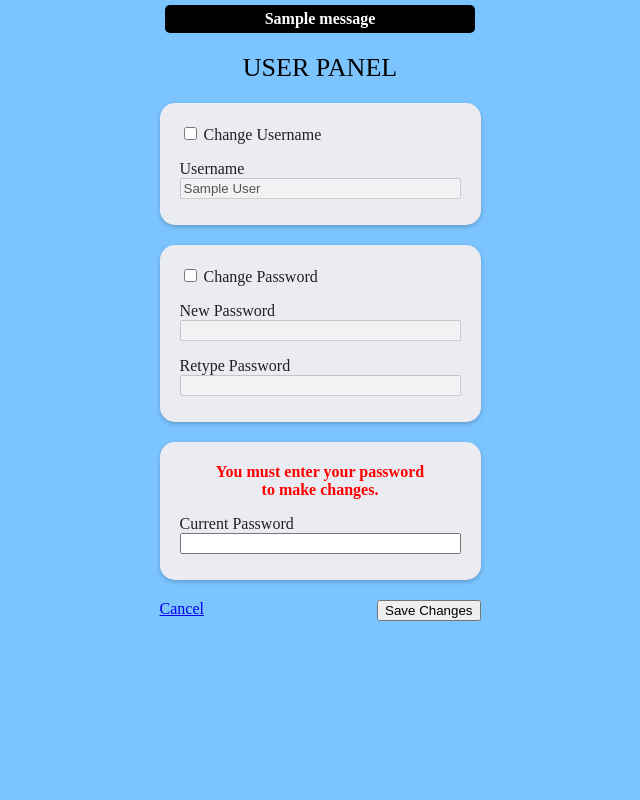
After one commit to imraf/Taskany-webapp, a Flask app: page /user-panel in a window 1280 px wide. The commit adds this page. Shown: the whole page, without its empty margins (320-960 px from the left). Run offline with Flask 2, Linux system fonts and the light colour scheme; the visitor is signed in with stand-in values (Sample User, id 1); one stand-in notice (Sample message) is shown.

Commit message:
Added basic user panel: can change name and password. Added message flashing for user panel and login page. Fixed bug in user.set_password which didn't actually save the new password.

```diff
--- a/webapp/taskany/app.py
+++ b/webapp/taskany/app.py
@@ -28,7 +28,7 @@ app.add_url_rule("/task/<string:task_id>", view_func=get_task)
 app.add_url_rule("/list/<string:list_id>", view_func=get_list)
 app.add_url_rule("/set-incoming-list", view_func=set_incoming_list, methods=['POST'])
 app.add_url_rule("/move-task", view_func=move_task, methods=['POST'])
-app.add_url_rule("/change-name/<new_name>", view_func=user_change_name)
+app.add_url_rule("/user-panel", view_func=user_panel, methods=['GET', 'POST'])
 
 if __name__ == "__main__":
     app.run(host="0.0.0.0", port=5000)
--- a/webapp/taskany/forms/forms.py
+++ b/webapp/taskany/forms/forms.py
@@ -1,6 +1,6 @@
 from flask_wtf import FlaskForm
 from wtforms import StringField, PasswordField, BooleanField, SubmitField
-from wtforms.validators import DataRequired
+from wtforms.validators import DataRequired, Optional, InputRequired
 
 class LoginForm(FlaskForm):
     username = StringField('Username', validators=[DataRequired()])
@@ -9,8 +9,12 @@ class LoginForm(FlaskForm):
     submit = SubmitField('Sign In')
 
 class UserPanel(FlaskForm):
-    username = StringField('Username', validators=[DataRequired()])
-    current_password = PasswordField('Password', validators=[DataRequired()])
-    new_password = PasswordField('New Password', validators=[DataRequired()])
-    new_password_retype = PasswordField('Retype Password', validators=[DataRequired()])
+    change_username = BooleanField('Change Username', default=False)
+    change_password = BooleanField('Change Password', default=False)
+
+    new_username = StringField('Username', render_kw={'disabled':''}, validators=[Optional()])
+    new_password = PasswordField('New Password', render_kw={'disabled':''}, validators=[Optional()])
+    confirm_password = PasswordField('Retype Password', render_kw={'disabled': ''}, validators=[Optional()])
+    current_password = PasswordField('Current Password', validators=[InputRequired()])
+
     submit = SubmitField('Save Changes')
--- a/webapp/taskany/models/models.py
+++ b/webapp/taskany/models/models.py
@@ -57,6 +57,7 @@ class User(UserMixin, Document):
                                        password=password.encode('utf-8'),
                                        salt=self.salt,
                                        iterations=10000)
+        self.save()
 
     def check_password(self, password: str):
         result = False
--- a/webapp/taskany/static/css/style.css
+++ b/webapp/taskany/static/css/style.css
@@ -371,7 +371,7 @@
     font-weight: bold;
 }
 
-.edit_box_card_title{
+.edit_box_section_title{
     text-transform: uppercase;
     font-size: 18px;
     text-align: center;
@@ -394,6 +394,46 @@
 
 .form{
     display: flex;
+    overflow: auto;
     flex-direction: column;
-    justify-content: center;
+    background-color: #7bc4ff;
+    flex-grow: 1;
+    align-items: center;
+    font-family: "Calibri Light";
 }
+
+.form_section{
+    background-color: #EBECF1;
+    border-radius: 15px;
+    margin-bottom: 20px;
+    padding: 5px 20px 10px 20px;
+    box-shadow: 0 2px 4px 0 rgba(0, 0, 0, 0.2);
+}
+
+.form_actions{
+    display: flex;
+    flex-direction: row;
+    justify-content: space-between;
+}
+
+.form_title{
+    color: black;
+    font-size: 26px;
+    text-transform: uppercase;
+    margin-top: 20px;
+    margin-bottom: 20px;
+}
+
+.message_flash{
+    margin-top: 5px;
+    font-weight: bold;
+    color: white;
+    background-color: black;
+    border-width: 1px;
+    border-color: white;
+    border-radius: 5px;
+    width: 300px;
+    padding: 5px;
+    text-align: center;
+    font-family: "Calibri Light";
+}
--- a/webapp/taskany/templates/component_tasks.html
+++ b/webapp/taskany/templates/component_tasks.html
@@ -48,7 +48,7 @@
 {# List Editing #}
 <div id="edit_list_wrapper" class="edit_box_wrapper">
     <div id="list_edit_box" class="edit_box">
-        <div class="edit_box_card_title">Edit List</div>
+        <div class="edit_box_section_title">Edit List</div>
 
         <div class="edit_box_element">
             <div class="edit_box_header">Title:</div>
@@ -68,7 +68,7 @@
 <div id="edit_task_wrapper" class="edit_box_wrapper">
     <div id="task_edit_box" class="edit_box">
 
-        <div class="edit_box_card_title">Edit Task</div>
+        <div class="edit_box_section_title">Edit Task</div>
         <div class="edit_box_element">
             <div class="edit_box_header">Title:</div>
             <div id="task_edit_title" class="edit_box_editable_field" contenteditable="true"></div>
--- /dev/null
+++ b/webapp/taskany/templates/flash_messages.html
@@ -0,0 +1,7 @@
+{% with messages = get_flashed_messages() %}
+    {% if messages %}
+        {% for message in messages %}
+            <div class="message_flash">{{ message }}</div>
+        {% endfor %}
+    {% endif %}
+{% endwith %}
--- a/webapp/taskany/templates/login.html
+++ b/webapp/taskany/templates/login.html
@@ -2,7 +2,10 @@
 
 {% block content %}
     <div class="form">
-        <h1>Sign In</h1>
+        <div class="form_title">Sign In</div>
+
+        {% include 'flash_messages.html' %}
+
         <form action="" method="post" novalidate>
             {{ form.hidden_tag() }}
             <p>
--- a/webapp/taskany/templates/user_panel.html
+++ b/webapp/taskany/templates/user_panel.html
@@ -1,19 +1,69 @@
 {% extends "base.html" %}
 
+{% block content %}
+    <div class="form">
 
-<div>
-    {% block main_app %}
-        {% include "component_top_bar.html" %}
-        <div class="content">
-            <div class="user_panel_wrapper">
-                <div class="edit_box_card_title">Name: </div>
-                <div class="user_panel_name_edit" contenteditable="true">
-                    {{ user.name }}
-                </div>
+        {% include 'flash_messages.html' %}
 
-                <div class="edit_box_card_title">Change password:</div>
+        <div class="form_title">User Panel</div>
+        <form action="" method="post" novalidate>
+            {{ form.hidden_tag() }}
+            <div class="form_section">
+                <p>{{ form.change_username() }} {{ form.change_username.label }}</p>
+                <p>
+                    {{ form.new_username.label }}<br>
+                    {{ form.new_username(size=32, value=user.name) }}
+                </p>
+            </div>
+            <div class="form_section">
+                <p>{{ form.change_password() }} {{ form.change_password.label }}</p>
+                <p>
+                    {{ form.new_password.label }}<br>
+                    {{ form.new_password(size=32) }}
+                </p>
+                <p>
+                    {{ form.confirm_password.label }}<br>
+                    {{ form.confirm_password(size=32) }}
+                </p>
+            </div>
+            <div class="form_section">
+                <p style="color:red; font-weight: bold; text-align: center">You must enter your password
+                    <br>to make changes.
+                </p>
+                <p>
+                    {{ form.current_password.label }}<br>
+                    {{ form.current_password(size=32) }}
+                </p>
+            </div>
+            <div class="form_actions">
+                <div><a href="{{ url_for('task_list') }}">Cancel</a></div>
+                <div>{{ form.submit() }}</div>
+            </div>
+        </form>
+    </div>
 
-            </div>
-        </div>
-    {% endblock %}
-</div>
+    <script>
+        var userNameCheckBox = document.getElementById('change_username');
+        userNameCheckBox.addEventListener( 'change', function() {
+            if(this.checked) {
+                document.getElementById('new_username').disabled = false;
+            } else {
+                 document.getElementById('new_username').disabled = true;
+            }
+        });
+
+        var PasswordCheckBox = document.getElementById('change_password');
+        PasswordCheckBox.addEventListener( 'change', function() {
+            if(this.checked) {
+                document.getElementById('new_password').disabled = false;
+                document.getElementById('confirm_password').disabled = false;
+            } else {
+                 document.getElementById('new_password').disabled = true;
+                 document.getElementById('confirm_password').disabled = true;
+            }
+        });
+
+        PasswordCheckBox.checked = false;
+        userNameCheckBox.checked = false;
+    </script>
+{% endblock %}
--- a/webapp/taskany/views/views.py
+++ b/webapp/taskany/views/views.py
@@ -2,7 +2,7 @@ from flask import render_template, redirect, url_for, flash, jsonify, abort, req
 from bson import ObjectId
 import datetime
 from taskany.models.models import Task, TaskList, User, Role, Team
-from taskany.forms.forms import LoginForm
+from taskany.forms.forms import LoginForm, UserPanel
 from flask_login import current_user, login_user, logout_user, login_required
 
 
@@ -106,18 +106,99 @@ def reset_data():
 
 def app_login():
     if current_user.is_authenticated:
-        return redirect(url_for(task_list))
+        return redirect(url_for('task_list'))
 
     form = LoginForm()
     if form.validate_on_submit():
         user = User.objects(name=form.username.data).first()
         if user is None or not user.check_password(password=form.password.data):
+            flash("Username/Password mismatch.")
             return redirect(url_for('app_login'))
         else:
             login_user(user, remember=form.remember_me.data)
             return redirect(url_for('task_list'))
 
     return render_template('login.html', title="Sign In", form=form)
+
+
+def password_is_valid(passwd: str):
+    valid = True
+    if len(passwd) < 8:
+        valid = False
+    if len(passwd) > 32:
+        valid = False
+    if passwd.count(" ") > 0:
+        valid = False
+    # if not any(char.isdigit() for char in passwd):
+    #     valid = False
+    # if not any(char.isupper() for char in passwd):
+    #     valid = False
+    # if not any(char.islower() for char in passwd):
+    #     valid = False
+    return valid
+
+
+def username_is_valid(username):
+    valid = True
+    if not username.isalnum():
+        valid = False
+    if username.count(" ") > 0:
+        valid = False
+    if len(username) < 4:
+        valid = False
+
+    return valid
+
+
+@login_required
+def user_panel():
+    form = UserPanel()
+
+    if form.validate_on_submit():
+        operation_succeeded = False
+        current_password = sanitize_string(form.current_password.data)
+
+        if current_user.check_password(current_password):
+
+            # Username change
+            if form.change_username.data is True:
+                new_username = sanitize_string(form.new_username.data)
+                if username_is_valid(new_username):
+                    username_exists = User.objects(name=new_username).count() > 0
+                    if username_exists:
+                        flash("Failure: This username is already taken.")
+                    else:
+                        print(current_user.name, "[", str(current_user.id)  , "]", "became", new_username)
+                        current_user.set_name(new_username)
+                        flash("Username changed successfully.")
+                        operation_succeeded = True
+                else:
+                    flash("Invalid username: Must be at least 4 characters long.")
+
+            # Password Change
+            if form.change_password.data is True:
+                new_password = sanitize_string(form.new_password.data)
+                confirm_password = sanitize_string(form.confirm_password.data)
+                if new_password != confirm_password:
+                    flash("Failure: New password and retyped password don't match.")
+                else:
+                    if password_is_valid(new_password):
+                        current_user.set_password(new_password)
+                        print(current_user.name, "[", str(current_user.id), "]", "changed their password.")
+                        flash("Password changed successfully.")
+                        operation_succeeded = True
+                    else:
+                        flash("The new password is invalid: Must contain 8-32 characters and no spaces.")
+        else:
+            print("User", current_user.name, "attempted to change details with the wrong password.")
+            flash("Authentication failed.")
+
+        if operation_succeeded:
+            return redirect(url_for('app_logout'))
+        else:
+            return redirect(url_for('user_panel'))
+
+    return render_template("user_panel.html", user=current_user, title="User Panel", form=form)
 
 @login_required
 def app_logout():
@@ -212,10 +293,6 @@ def user_change_name(new_name: str):
     return redirect(url_for('task_list'))
 
 @login_required
-def user_panel():
-    return render_template('user_panel.html', user=current_user)
-
-@login_required
 def user_change_password(new_password: str):
     new_password = sanitize_string(new_password)
 
```
